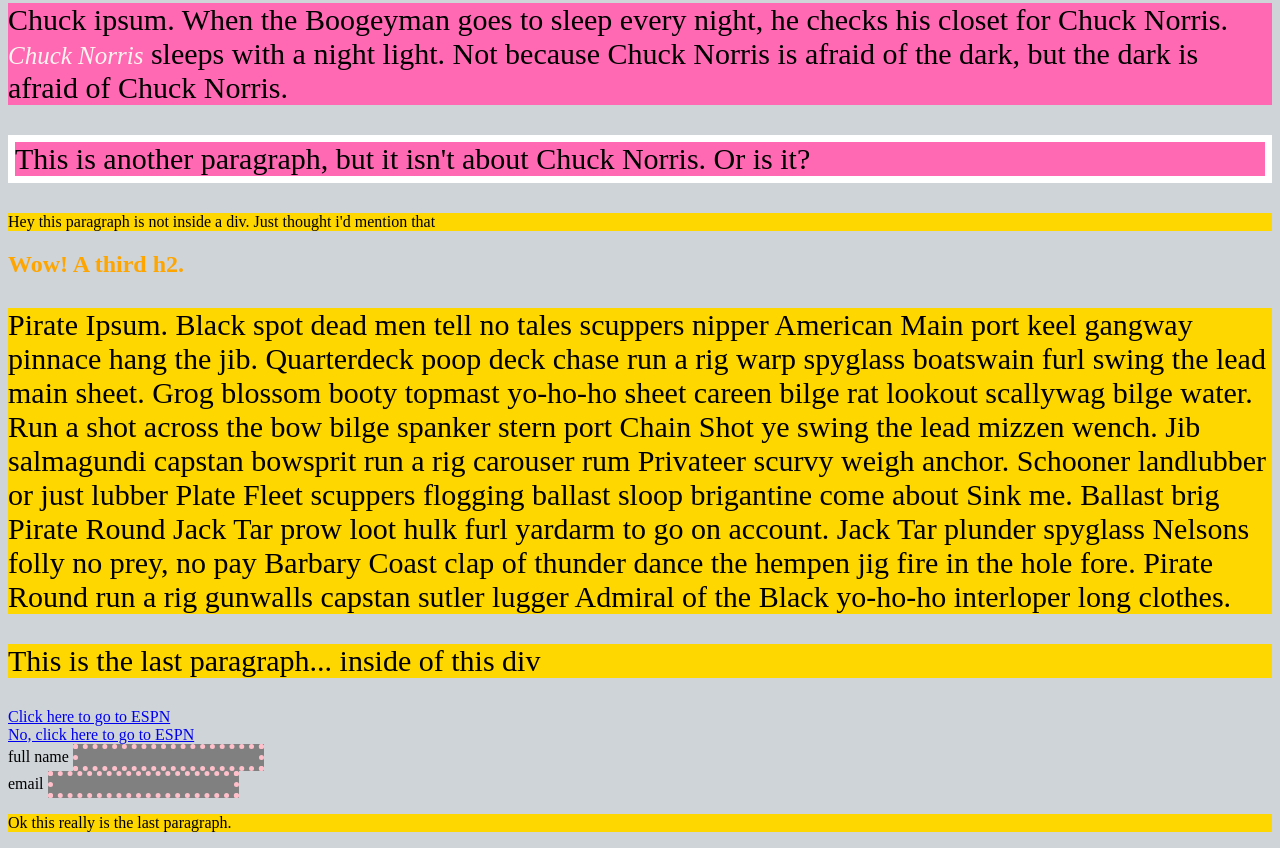
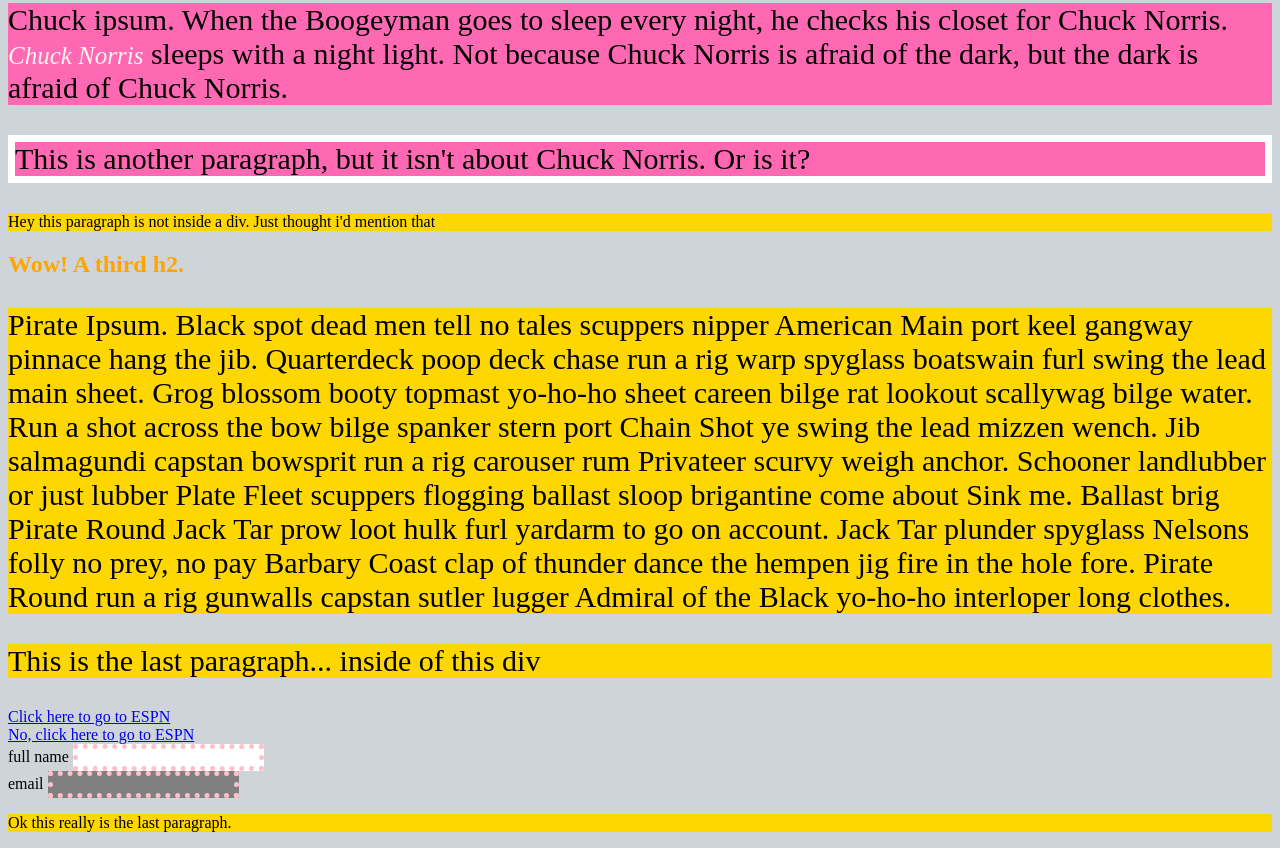
Before and after one commit to Kent-P/SelectorsExercise, a plain HTML site: page index.html in a window 1280 px wide. Shown: the part 871-1719 px from the top of the page. Drawn offline with Linux system fonts and the light colour scheme.

Commit message:
I reversed it, i was actually right the first time

```diff
--- a/style.css
+++ b/style.css
@@ -34,7 +34,7 @@ div > p {
     font-size: 30px;
 }
 
-input[type="email"], input[type="text"] {
+input[type="email"] {
     background-color: #808080;
 }
 
```
